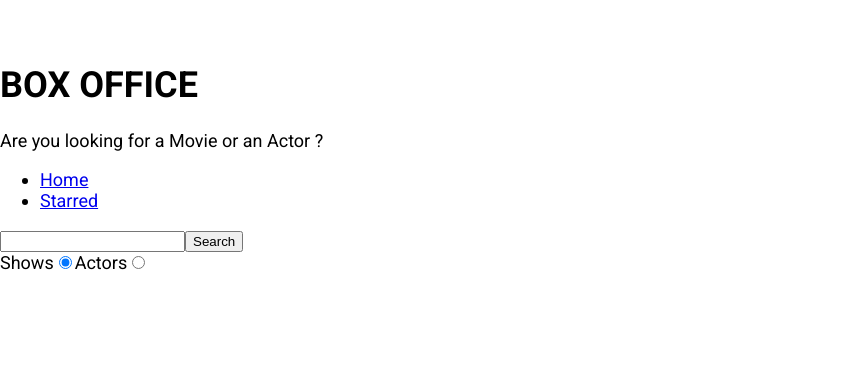
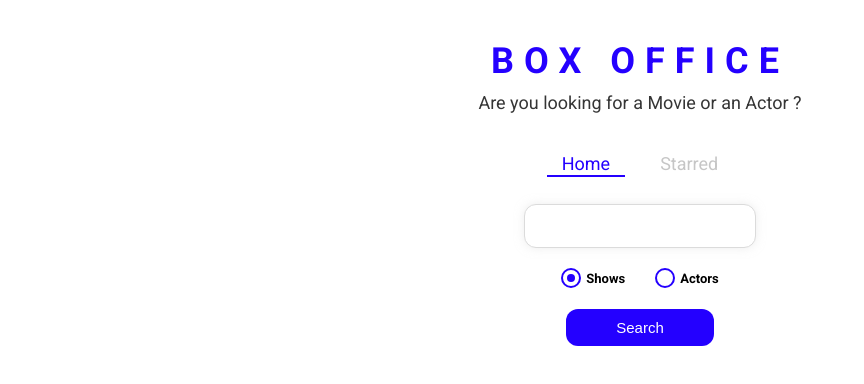
Before and after one commit to Subendra2909/Box-office-App, a React (Create React App) app: page / in a window 1280 px wide. Shown: the top 384 px of the page, without its empty margins (0-864 px from the left). Built offline with nearby package versions, Linux system fonts and the light colour scheme.

Commit message:
styled entire app

```diff
--- a/src/App.jsx
+++ b/src/App.jsx
@@ -1,11 +1,21 @@
 import React from 'react';
 import { Switch, Route } from 'react-router-dom';
+import { ThemeProvider } from 'styled-components';
 import Home from './pages/Home';
 import Starred from './pages/Starred';
 import Show from './pages/Show';
 
+const theme = {
+  mainColors: {
+    blue: '#2400ff',
+    gray: '#c6c6c6',
+    dark: '#353535',
+  },
+};
+
 function App() {
   return (
+    <ThemeProvider theme={theme}>
       <Switch>
         <Route exact path="/">
           <Home />
@@ -21,6 +31,7 @@
 
         <Route>This is 404 page</Route>
       </Switch>
+    </ThemeProvider>
   );
 }
 
--- /dev/null
+++ b/src/components/CustomRadio.jsx
@@ -0,0 +1,66 @@
+import React from 'react';
+import styled from 'styled-components';
+
+const RadioWrapper = styled.label`
+  display: block;
+  position: relative;
+  padding-left: 25px;
+  cursor: pointer;
+  font-size: 13px;
+  user-select: none;
+  font-weight: 700;
+  line-height: 1.65;
+
+  input {
+    position: absolute;
+    opacity: 0;
+    cursor: pointer;
+  }
+
+  span {
+    position: absolute;
+    top: 0;
+    left: 0;
+    height: 16px;
+    width: 16px;
+    background-color: #fff;
+    border: 2px solid ${({ theme }) => theme.mainColors.blue};
+    border-radius: 50%;
+  }
+
+  input:checked ~ span {
+    background-color: #fff;
+    border: 2px solid ${({ theme }) => theme.mainColors.blue};
+  }
+
+  span:after {
+    content: '';
+    position: absolute;
+    display: none;
+  }
+
+  input:checked ~ span:after {
+    display: block;
+  }
+
+  span:after {
+    top: 4px;
+    left: 4px;
+    width: 8px;
+    height: 8px;
+    border-radius: 50%;
+    background: ${({ theme }) => theme.mainColors.blue};
+  }
+`;
+
+const CustomRadio = ({ label, ...restProps }) => {
+  return (
+    <RadioWrapper htmlFor={restProps.id}>
+      {label}
+      <input {...restProps} type="radio" />
+      <span />
+    </RadioWrapper>
+  );
+};
+
+export default CustomRadio;
--- a/src/components/Navs.jsx
+++ b/src/components/Navs.jsx
@@ -1,5 +1,6 @@
 import React from 'react';
-import { Link } from 'react-router-dom';
+import { useLocation } from 'react-router-dom';
+import { NavList, LinkStyled } from './Navs.styled';
 
 const LINKS = [
   { to: '/', text: 'Home' },
@@ -7,15 +8,22 @@
 ];
 
 const Navs = () => {
+  const location = useLocation();
+
   return (
     <div>
-      <ul>
+      <NavList>
         {LINKS.map(item => (
           <li key={item.to}>
-            <Link to={item.to}>{item.text}</Link>
+            <LinkStyled
+              to={item.to}
+              className={item.to === location.pathname ? 'active' : ''}
+            >
+              {item.text}
+            </LinkStyled>
           </li>
         ))}
-      </ul>
+      </NavList>
     </div>
   );
 };
--- /dev/null
+++ b/src/components/Navs.styled.jsx
@@ -0,0 +1,41 @@
+import styled from 'styled-components';
+import { Link } from 'react-router-dom';
+
+export const NavList = styled.ul`
+  display: flex;
+  justify-content: center;
+  list-style: none;
+  margin: 0 0 30px;
+  padding: 0;
+`;
+
+export const LinkStyled = styled(Link)`
+  margin: 0 10px;
+  padding: 3px 15px;
+  position: relative;
+  text-decoration: none;
+  color: ${({ theme }) => theme.mainColors.gray};
+  &.active {
+    color: ${({ theme }) => theme.mainColors.blue};
+    &:after {
+      content: '';
+      position: absolute;
+      display: block;
+      height: 2px;
+      left: 0%;
+      bottom: 0;
+      background-color: ${({ theme }) => theme.mainColors.blue};
+      animation: slide-in 0.3s ease-in forwards;
+      @keyframes slide-in {
+        from {
+          left: 50%;
+          width: 0;
+        }
+        to {
+          left: 0%;
+          width: 100%;
+        }
+      }
+    }
+  }
+`;
--- a/src/components/Title.jsx
+++ b/src/components/Title.jsx
@@ -1,11 +1,12 @@
 import React from 'react';
+import { TitleWrapper } from './Title.styled';
 
 const Title = ({ title, subtitle }) => {
   return (
-    <div>
+    <TitleWrapper>
       <h1>{title}</h1>
       <p>{subtitle}</p>
-    </div>
+    </TitleWrapper>
   );
 };
 
--- /dev/null
+++ b/src/components/Title.styled.jsx
@@ -0,0 +1,18 @@
+import styled from 'styled-components';
+
+export const TitleWrapper = styled.div`
+  text-align: center;
+  margin: 0 0 40px;
+
+  h1 {
+    color: ${({ theme }) => theme.mainColors.blue};
+    letter-spacing: 10px;
+    text-transform: uppercase;
+    margin: 0 0 10px;
+  }
+
+  p {
+    color: ${({ theme }) => theme.mainColors.dark};
+    margin: 0;
+  }
+`;
--- a/src/pages/Home.jsx
+++ b/src/pages/Home.jsx
@@ -4,6 +4,12 @@
 import ActorGrid from '../components/actors/ActorGrid';
 import { apiUrl } from '../misc/config';
 import { useLastQuery } from '../misc/custom-hooks';
+import {
+  RadioInputsWrapper,
+  SearchButtonWrapper,
+  SearchInput,
+} from './Home.styled';
+import CustomRadio from '../components/CustomRadio';
 
 const Home = () => {
   const [input, setInput] = useLastQuery();
@@ -54,42 +60,41 @@
 
   return (
     <MainPageLayout>
-      <div>
-        <input
+      <SearchInput
         type="text"
         onChange={onInputChange}
         onKeyDown={onEnter}
         value={input}
       />
-        <button type="button" onClick={onClickButton}>
-          Search
-        </button>
 
+      <RadioInputsWrapper>
         <div>
-          <label htmlFor="shows-search">
-            Shows
-            <input
+          <CustomRadio
+            label="Shows"
             id="shows-search"
-              type="radio"
             value="shows"
             checked={isShowsSearch}
             onChange={onRadioChange}
           />
-          </label>
+        </div>
 
-          <label htmlFor="actors-search">
-            Actors
-            <input
+        <div>
+          <CustomRadio
+            label="Actors"
             id="actors-search"
-              type="radio"
             value="people"
             checked={!isShowsSearch}
             onChange={onRadioChange}
           />
-          </label>
         </div>
+      </RadioInputsWrapper>
+
+      <SearchButtonWrapper>
+        <button type="button" onClick={onClickButton}>
+          Search
+        </button>
+      </SearchButtonWrapper>
       {displayResults()}
-      </div>
     </MainPageLayout>
   );
 };
--- /dev/null
+++ b/src/pages/Home.styled.jsx
@@ -0,0 +1,49 @@
+import styled from 'styled-components';
+
+export const SearchInput = styled.input`
+  display: block;
+  font-family: 'Roboto', sans-serif;
+  width: 200px;
+  margin: auto;
+  outline: none;
+  padding: 13px 15px;
+  border: 1px solid #dbdbdb;
+  box-shadow: 0px 0px 10px 0px rgba(219, 219, 219, 0.5);
+  font-size: 14px;
+  border-radius: 12px;
+  color: #8d8d8d;
+
+  &::placeholder {
+    font-weight: 300;
+    color: #8d8d8d;
+  }
+`;
+
+export const RadioInputsWrapper = styled.div`
+  display: flex;
+  justify-content: center;
+  margin: 20px 0;
+
+  div {
+    margin: 0 15px;
+  }
+`;
+
+export const SearchButtonWrapper = styled.div`
+  text-align: center;
+  margin-bottom: 35px;
+
+  button {
+    color: #fff;
+    background-color: ${({ theme }) => theme.mainColors.blue};
+    margin: auto;
+    padding: 10px 50px;
+    font-size: 15px;
+    border: none;
+    outline: none;
+    border-radius: 12px;
+    &:hover {
+      cursor: pointer;
+    }
+  }
+`;
```
Lines whose indentation alone changed are shown as unchanged.
